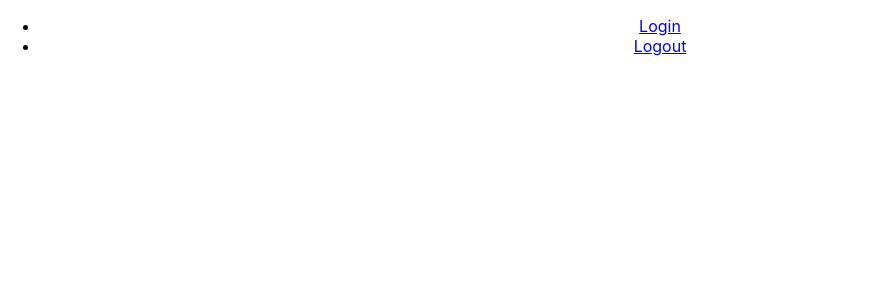
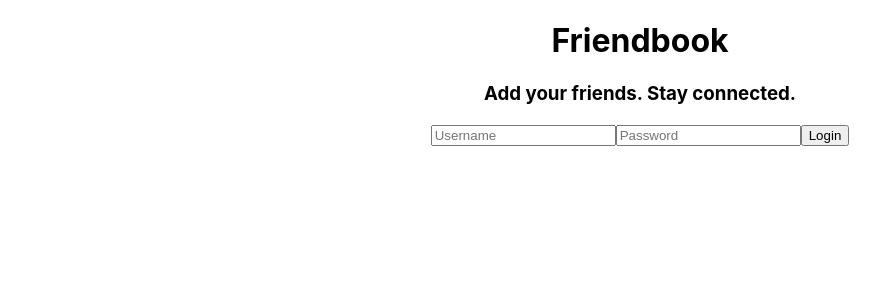
Before and after one commit to jordan-hanson/User_Auth, a React (Create React App) app in the folder friends/: page / in a window 1280 px wide. Shown: the top 300 px of the page, without its empty margins (0-889 px from the left). Built offline with nearby package versions, Linux system fonts and the light colour scheme.

Commit message:
axios post on login gets a token

```diff
--- a/friends/src/App.css
+++ b/friends/src/App.css
@@ -14,12 +14,12 @@
 }
 
 .App-header {
-  background-color: #282c34;
-  min-height: 100vh;
+  background-color: #adc9ff;
+  min-height: 10vh;
   display: flex;
-  flex-direction: column;
+  flex-direction: row;
   align-items: center;
-  justify-content: center;
+  justify-content: space-around;
   font-size: calc(10px + 2vmin);
   color: white;
 }
--- a/friends/src/App.js
+++ b/friends/src/App.js
@@ -1,27 +1,20 @@
 import './App.css';
-import { Link, Route, Switch } from 'react-router-dom'
+import { Route, Switch } from 'react-router-dom'
+import { LoginForm } from './components/loginForm'
 
 function App() {
   return (
     <div className="App">
-      <ul>
-        <li>
-          <Link to="/login">Login</Link>
-        </li>
-        <li>
-          <Link to="/logout">Logout</Link>
-        </li>
-        <Switch>
-          Login Form
-          <Route path="/login" />
+      <Switch>
+        Login Form
+          <Route path="/login" component={LoginForm} />
           Protected Route view Friends after Sign In
           <Route path="/newfriend" />
           Protected Friend Form that directs to sign in if no token in storage
           <Route path="/friends" />
           Redirect to Home
-          <Route path="/" />
-        </Switch>
-      </ul>
+          <Route path="/" component={LoginForm} />
+      </Switch>
     </div>
 
   );
--- /dev/null
+++ b/friends/src/components/loginForm.js
@@ -0,0 +1,46 @@
+import React, { useState } from 'react'
+import { axiosWithAuth } from '../utils/axioswithAuth'
+
+export const LoginForm = (props) => {
+
+    const [userValues, setUserValues] = useState({
+        username: '',
+        password: ''
+    })
+
+    const onChange = (e) => {
+        const newUser = {
+            ...userValues,
+            [e.target.name]: e.target.value
+        }
+        setUserValues(newUser)
+    }
+
+    const onSubmit = (e) => {
+        // console.log(props)
+        // console.log(userValues)
+        e.preventDefault();
+        axiosWithAuth()
+            .post('http://localhost:5000/api/login', userValues)
+            .then(res => {
+                console.log(res.data.payload)
+                localStorage.setItem('token', res.data.payload)
+                props.history.push('/protected')
+            })
+            .catch(err => {
+                console.log(err)
+            })
+    }
+
+    return (
+        <div>
+            <h1>Friendbook</h1>
+            <h3>Add your friends. Stay connected.</h3>
+            <form onSubmit={onSubmit}>
+                <input value={userValues.username} onChange={onChange} name="username" placeholder="Username"></input>
+                <input value={userValues.password} onChange={onChange} name="password" placeholder="Password"></input>
+                <button>Login</button>
+            </form>
+        </div>
+    )
+}
--- /dev/null
+++ b/friends/src/utils/axioswithAuth.js
@@ -0,0 +1,11 @@
+import axios from 'axios';
+
+export const axiosWithAuth = () => {
+    const token = localStorage.getItem('token')
+    return (
+        axios.create({
+            headers: { Authorization: token },
+            baseUrl: 'http://localhost:5000'
+        })
+    )
+}
```
Also changed, not shown: 2 other files (tests, documents, lock files or other folders).
